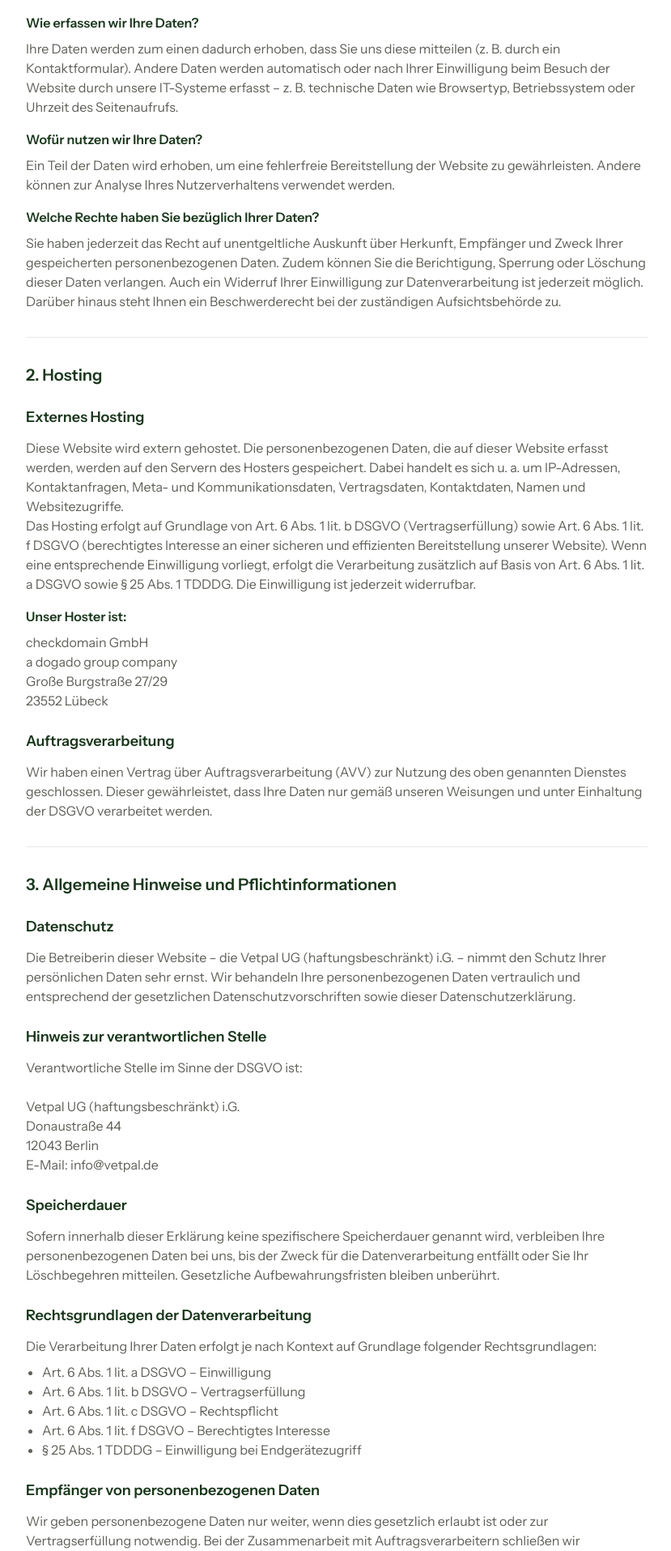
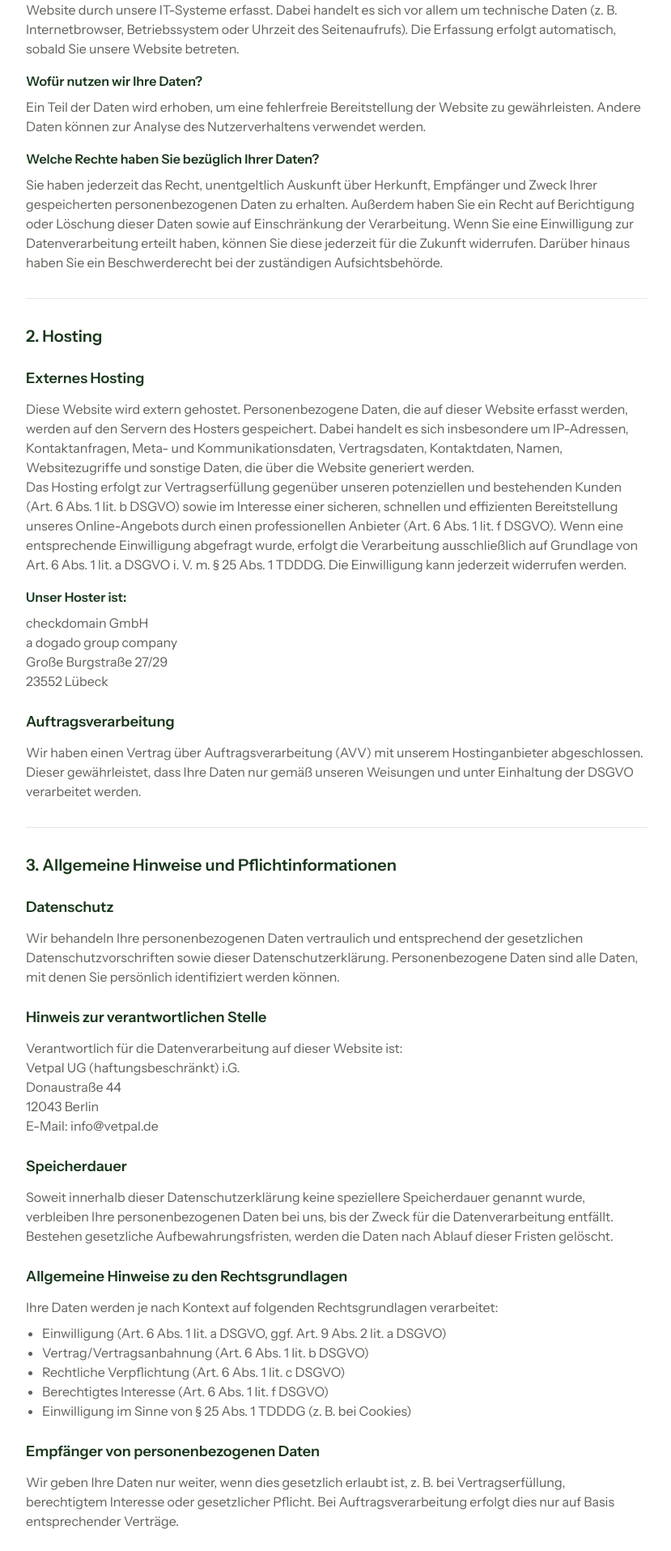
Before and after one commit to juliuslaux/vetpal, a Next.js app: page /datenschutz in a window 1280 px wide. Shown: the part 845-2760 px from the top of the page at 81% size, without its empty margins (0-829 px from the left). Built offline with nearby package versions, Linux system fonts and the light colour scheme.

Commit message:
changed data privacy statement

```diff
--- a/src/app/datenschutz/page.tsx
+++ b/src/app/datenschutz/page.tsx
@@ -157,33 +157,28 @@ export default function Datenschutz() {
 
             <h3 className="text-lg font-semibold text-[#1A371C] mt-6 mb-3">Allgemeine Hinweise</h3>
             <p className="text-[#5e6159]">
-              Die folgenden Hinweise geben einen einfachen Überblick darüber, was mit Ihren personenbezogenen Daten passiert, wenn Sie unsere Website besuchen. Personenbezogene Daten sind alle Daten, mit denen Sie persönlich identifiziert werden können. Ausführliche Informationen zum Thema Datenschutz entnehmen Sie der nachfolgenden Datenschutzerklärung.
+              Die folgenden Hinweise geben einen einfachen Überblick darüber, was mit Ihren personenbezogenen Daten passiert, wenn Sie diese Website besuchen. Personenbezogene Daten sind alle Daten, mit denen Sie persönlich identifiziert werden können. Ausführliche Informationen zum Thema Datenschutz entnehmen Sie der folgenden Datenschutzerklärung.
             </p>
 
             <h3 className="text-lg font-semibold text-[#1A371C] mt-6 mb-3">Datenerfassung auf dieser Website</h3>
             <h4 className="text-base font-semibold text-[#1A371C] mt-4 mb-2">Wer ist verantwortlich für die Datenerfassung auf dieser Website?</h4>
             <p>
-              Die Datenverarbeitung auf dieser Website erfolgt durch die Betreiberin der Website:<br />
-              <br />
-              Vetpal UG (haftungsbeschränkt) i.G.<br />
-              Donaustraße 44<br />
-              12043 Berlin<br />
-              E-Mail: info@vetpal.de
+              Die Datenverarbeitung auf dieser Website erfolgt durch den Websitebetreiber. Die Kontaktdaten können Sie dem Abschnitt &quot;Hinweis zur verantwortlichen Stelle&quot; entnehmen.
             </p>
 
             <h4 className="text-base font-semibold text-[#1A371C] mt-4 mb-2">Wie erfassen wir Ihre Daten?</h4>
             <p>
-              Ihre Daten werden zum einen dadurch erhoben, dass Sie uns diese mitteilen (z. B. durch ein Kontaktformular). Andere Daten werden automatisch oder nach Ihrer Einwilligung beim Besuch der Website durch unsere IT-Systeme erfasst – z. B. technische Daten wie Browsertyp, Betriebssystem oder Uhrzeit des Seitenaufrufs.
+              Ihre Daten werden zum einen dadurch erhoben, dass Sie uns diese mitteilen - z. B. über ein Kontaktformular. Andere Daten werden automatisch oder nach Ihrer Einwilligung beim Besuch der Website durch unsere IT-Systeme erfasst. Dabei handelt es sich vor allem um technische Daten (z. B. Internetbrowser, Betriebssystem oder Uhrzeit des Seitenaufrufs). Die Erfassung erfolgt automatisch, sobald Sie unsere Website betreten.
             </p>
 
             <h4 className="text-base font-semibold text-[#1A371C] mt-4 mb-2">Wofür nutzen wir Ihre Daten?</h4>
             <p>
-              Ein Teil der Daten wird erhoben, um eine fehlerfreie Bereitstellung der Website zu gewährleisten. Andere können zur Analyse Ihres Nutzerverhaltens verwendet werden.
+              Ein Teil der Daten wird erhoben, um eine fehlerfreie Bereitstellung der Website zu gewährleisten. Andere Daten können zur Analyse des Nutzerverhaltens verwendet werden.
             </p>
 
             <h4 className="text-base font-semibold text-[#1A371C] mt-4 mb-2">Welche Rechte haben Sie bezüglich Ihrer Daten?</h4>
             <p>
-              Sie haben jederzeit das Recht auf unentgeltliche Auskunft über Herkunft, Empfänger und Zweck Ihrer gespeicherten personenbezogenen Daten. Zudem können Sie die Berichtigung, Sperrung oder Löschung dieser Daten verlangen. Auch ein Widerruf Ihrer Einwilligung zur Datenverarbeitung ist jederzeit möglich. Darüber hinaus steht Ihnen ein Beschwerderecht bei der zuständigen Aufsichtsbehörde zu.
+              Sie haben jederzeit das Recht, unentgeltlich Auskunft über Herkunft, Empfänger und Zweck Ihrer gespeicherten personenbezogenen Daten zu erhalten. Außerdem haben Sie ein Recht auf Berichtigung oder Löschung dieser Daten sowie auf Einschränkung der Verarbeitung. Wenn Sie eine Einwilligung zur Datenverarbeitung erteilt haben, können Sie diese jederzeit für die Zukunft widerrufen. Darüber hinaus haben Sie ein Beschwerderecht bei der zuständigen Aufsichtsbehörde.
             </p>
 
             <div className="border-t border-gray-200 my-8"></div>
@@ -192,10 +187,10 @@ export default function Datenschutz() {
 
             <h3 className="text-lg font-semibold text-[#1A371C] mt-6 mb-3">Externes Hosting</h3>
             <p>
-              Diese Website wird extern gehostet. Die personenbezogenen Daten, die auf dieser Website erfasst werden, werden auf den Servern des Hosters gespeichert. Dabei handelt es sich u. a. um IP-Adressen, Kontaktanfragen, Meta- und Kommunikationsdaten, Vertragsdaten, Kontaktdaten, Namen und Websitezugriffe.
+              Diese Website wird extern gehostet. Personenbezogene Daten, die auf dieser Website erfasst werden, werden auf den Servern des Hosters gespeichert. Dabei handelt es sich insbesondere um IP-Adressen, Kontaktanfragen, Meta- und Kommunikationsdaten, Vertragsdaten, Kontaktdaten, Namen, Websitezugriffe und sonstige Daten, die über die Website generiert werden.
             </p>
             <p>
-              Das Hosting erfolgt auf Grundlage von Art. 6 Abs. 1 lit. b DSGVO (Vertragserfüllung) sowie Art. 6 Abs. 1 lit. f DSGVO (berechtigtes Interesse an einer sicheren und effizienten Bereitstellung unserer Website). Wenn eine entsprechende Einwilligung vorliegt, erfolgt die Verarbeitung zusätzlich auf Basis von Art. 6 Abs. 1 lit. a DSGVO sowie § 25 Abs. 1 TDDDG. Die Einwilligung ist jederzeit widerrufbar.
+              Das Hosting erfolgt zur Vertragserfüllung gegenüber unseren potenziellen und bestehenden Kunden (Art. 6 Abs. 1 lit. b DSGVO) sowie im Interesse einer sicheren, schnellen und effizienten Bereitstellung unseres Online-Angebots durch einen professionellen Anbieter (Art. 6 Abs. 1 lit. f DSGVO). Wenn eine entsprechende Einwilligung abgefragt wurde, erfolgt die Verarbeitung ausschließlich auf Grundlage von Art. 6 Abs. 1 lit. a DSGVO i. V. m. § 25 Abs. 1 TDDDG. Die Einwilligung kann jederzeit widerrufen werden.
             </p>
 
             <h4 className="text-base font-semibold text-[#1A371C] mt-4 mb-2">Unser Hoster ist:</h4>
@@ -208,7 +203,7 @@ export default function Datenschutz() {
 
             <h3 className="text-lg font-semibold text-[#1A371C] mt-6 mb-3">Auftragsverarbeitung</h3>
             <p>
-              Wir haben einen Vertrag über Auftragsverarbeitung (AVV) zur Nutzung des oben genannten Dienstes geschlossen. Dieser gewährleistet, dass Ihre Daten nur gemäß unseren Weisungen und unter Einhaltung der DSGVO verarbeitet werden.
+              Wir haben einen Vertrag über Auftragsverarbeitung (AVV) mit unserem Hostinganbieter abgeschlossen. Dieser gewährleistet, dass Ihre Daten nur gemäß unseren Weisungen und unter Einhaltung der DSGVO verarbeitet werden.
             </p>
 
             <div className="border-t border-gray-200 my-8"></div>
@@ -217,13 +212,12 @@ export default function Datenschutz() {
 
             <h3 className="text-lg font-semibold text-[#1A371C] mt-6 mb-3">Datenschutz</h3>
             <p>
-              Die Betreiberin dieser Website – die Vetpal UG (haftungsbeschränkt) i.G. – nimmt den Schutz Ihrer persönlichen Daten sehr ernst. Wir behandeln Ihre personenbezogenen Daten vertraulich und entsprechend der gesetzlichen Datenschutzvorschriften sowie dieser Datenschutzerklärung.
+              Wir behandeln Ihre personenbezogenen Daten vertraulich und entsprechend der gesetzlichen Datenschutzvorschriften sowie dieser Datenschutzerklärung. Personenbezogene Daten sind alle Daten, mit denen Sie persönlich identifiziert werden können.
             </p>
 
             <h3 className="text-lg font-semibold text-[#1A371C] mt-6 mb-3">Hinweis zur verantwortlichen Stelle</h3>
             <p>
-              Verantwortliche Stelle im Sinne der DSGVO ist:<br />
-              <br />
+              Verantwortlich für die Datenverarbeitung auf dieser Website ist:<br />
               Vetpal UG (haftungsbeschränkt) i.G.<br />
               Donaustraße 44<br />
               12043 Berlin<br />
@@ -232,42 +226,34 @@ export default function Datenschutz() {
 
             <h3 className="text-lg font-semibold text-[#1A371C] mt-6 mb-3">Speicherdauer</h3>
             <p>
-              Sofern innerhalb dieser Erklärung keine spezifischere Speicherdauer genannt wird, verbleiben Ihre personenbezogenen Daten bei uns, bis der Zweck für die Datenverarbeitung entfällt oder Sie Ihr Löschbegehren mitteilen. Gesetzliche Aufbewahrungsfristen bleiben unberührt.
+              Soweit innerhalb dieser Datenschutzerklärung keine speziellere Speicherdauer genannt wurde, verbleiben Ihre personenbezogenen Daten bei uns, bis der Zweck für die Datenverarbeitung entfällt. Bestehen gesetzliche Aufbewahrungsfristen, werden die Daten nach Ablauf dieser Fristen gelöscht.
             </p>
 
-            <h3 className="text-lg font-semibold text-[#1A371C] mt-6 mb-3">Rechtsgrundlagen der Datenverarbeitung</h3>
+            <h3 className="text-lg font-semibold text-[#1A371C] mt-6 mb-3">Allgemeine Hinweise zu den Rechtsgrundlagen</h3>
             <p>
-              Die Verarbeitung Ihrer Daten erfolgt je nach Kontext auf Grundlage folgender Rechtsgrundlagen:
+              Ihre Daten werden je nach Kontext auf folgenden Rechtsgrundlagen verarbeitet:
             </p>
             <ul className="list-disc pl-5 mt-2">
-              <li>Art. 6 Abs. 1 lit. a DSGVO – Einwilligung</li>
-              <li>Art. 6 Abs. 1 lit. b DSGVO – Vertragserfüllung</li>
-              <li>Art. 6 Abs. 1 lit. c DSGVO – Rechtspflicht</li>
-              <li>Art. 6 Abs. 1 lit. f DSGVO – Berechtigtes Interesse</li>
-              <li>§ 25 Abs. 1 TDDDG – Einwilligung bei Endgerätezugriff</li>
+              <li>Einwilligung (Art. 6 Abs. 1 lit. a DSGVO, ggf. Art. 9 Abs. 2 lit. a DSGVO)</li>
+              <li>Vertrag/Vertragsanbahnung (Art. 6 Abs. 1 lit. b DSGVO)</li>
+              <li>Rechtliche Verpflichtung (Art. 6 Abs. 1 lit. c DSGVO)</li>
+              <li>Berechtigtes Interesse (Art. 6 Abs. 1 lit. f DSGVO)</li>
+              <li>Einwilligung im Sinne von § 25 Abs. 1 TDDDG (z. B. bei Cookies)</li>
             </ul>
 
             <h3 className="text-lg font-semibold text-[#1A371C] mt-6 mb-3">Empfänger von personenbezogenen Daten</h3>
             <p>
-              Wir geben personenbezogene Daten nur weiter, wenn dies gesetzlich erlaubt ist oder zur Vertragserfüllung notwendig. Bei der Zusammenarbeit mit Auftragsverarbeitern schließen wir entsprechende Vereinbarungen ab.
+              Wir geben Ihre Daten nur weiter, wenn dies gesetzlich erlaubt ist, z. B. bei Vertragserfüllung, berechtigtem Interesse oder gesetzlicher Pflicht. Bei Auftragsverarbeitung erfolgt dies nur auf Basis entsprechender Verträge.
             </p>
 
-            <h3 className="text-lg font-semibold text-[#1A371C] mt-6 mb-3">Ihre Rechte</h3>
+            <h3 className="text-lg font-semibold text-[#1A371C] mt-6 mb-3">Widerruf Ihrer Einwilligung zur Datenverarbeitung</h3>
             <p>
-              Sie haben unter anderem folgende Rechte:
+              Sie können Ihre Einwilligung jederzeit widerrufen. Die Rechtmäßigkeit der Verarbeitung bis zum Widerruf bleibt unberührt.
             </p>
-            <ul className="list-disc pl-5 mt-2">
-              <li>Widerruf Ihrer Einwilligung</li>
-              <li>Widerspruch gegen Verarbeitung (Art. 21 DSGVO)</li>
-              <li>Beschwerderecht bei Aufsichtsbehörden</li>
-              <li>Auskunft, Berichtigung, Löschung</li>
-              <li>Einschränkung der Verarbeitung</li>
-              <li>Datenübertragbarkeit</li>
-            </ul>
 
             <h3 className="text-lg font-semibold text-[#1A371C] mt-6 mb-3">Widerspruch gegen Werbe-E-Mails</h3>
             <p>
-              Der Nutzung von im Rahmen der Impressumspflicht veröffentlichten Kontaktdaten zur unverlangten Werbung wird widersprochen. Rechtliche Schritte im Falle von Spam bleiben vorbehalten.
+              Der Nutzung unserer Kontaktdaten zur Übersendung nicht ausdrücklich angeforderter Werbung wird widersprochen.
             </p>
 
             <div className="border-t border-gray-200 my-8"></div>
@@ -276,8 +262,8 @@ export default function Datenschutz() {
 
             <h3 className="text-lg font-semibold text-[#1A371C] mt-6 mb-3">Cookies</h3>
             <p>
-              Unsere Website verwendet sogenannte Cookies. Diese dienen der Benutzerfreundlichkeit sowie Analysezwecken. Rechtsgrundlage ist Art. 6 Abs. 1 lit. f DSGVO bzw. – bei Einwilligung – Art. 6 Abs. 1 lit. a DSGVO i.V.m. § 25 Abs. 1 TDDDG.
-              <br />Sie können Ihre Browser-Einstellungen so anpassen, dass Sie über Cookies informiert werden oder diese vollständig ablehnen. Die Funktionalität unserer Website kann dadurch eingeschränkt sein.
+              Unsere Website verwendet Cookies. Technisch notwendige Cookies dienen der Bereitstellung bestimmter Funktionen. Andere Cookies helfen uns, die Nutzung zu analysieren oder unser Angebot zu optimieren. Die Speicherung erfolgt je nach Zweck auf Grundlage von Art. 6 Abs. 1 lit. f DSGVO oder nach Einwilligung (Art. 6 Abs. 1 lit. a DSGVO, § 25 TDDDG).
+              Sie können Ihre Einstellungen im Browser anpassen und Cookies löschen oder blockieren.
             </p>
 
             <div className="border-t border-gray-200 my-8"></div>
@@ -286,8 +272,8 @@ export default function Datenschutz() {
 
             <h3 className="text-lg font-semibold text-[#1A371C] mt-6 mb-3">Newsletterdaten</h3>
             <p>
-              Wenn Sie unseren Newsletter abonnieren, benötigen wir Ihre E-Mail-Adresse und Ihre Einwilligung. Diese Einwilligung kann jederzeit widerrufen werden. Die Datenverarbeitung erfolgt auf Grundlage von Art. 6 Abs. 1 lit. a DSGVO.
-              <br />Bei Austragung aus dem Verteiler kann Ihre E-Mail-Adresse in eine Blacklist aufgenommen werden, um zukünftige Zusendungen zu verhindern.
+              Wenn Sie unseren Newsletter abonnieren, verwenden wir Ihre E-Mail-Adresse ausschließlich für diesen Zweck. Die Verarbeitung erfolgt auf Grundlage Ihrer Einwilligung (Art. 6 Abs. 1 lit. a DSGVO).
+              Sie können sich jederzeit abmelden. Ihre Daten werden anschließend gelöscht oder in eine Blacklist aufgenommen, sofern dies zur Vermeidung künftiger Zusendungen erforderlich ist.
             </p>
 
             <div className="border-t border-gray-200 my-8"></div>
@@ -296,50 +282,14 @@ export default function Datenschutz() {
 
             <h3 className="text-lg font-semibold text-[#1A371C] mt-6 mb-3">Google Fonts</h3>
             <p>
-              Zur einheitlichen Darstellung nutzt unsere Website Google Fonts. Beim Laden der Seite wird Ihre IP-Adresse an Google übermittelt. Die Nutzung basiert auf Art. 6 Abs. 1 lit. f DSGVO. Weitere Informationen:<br />
+              Zur einheitlichen Darstellung von Schriftarten nutzt diese Website Google Fonts. Beim Laden der Fonts wird eine Verbindung zu Google-Servern hergestellt. Dabei wird Ihre IP-Adresse übermittelt.
+              Die Nutzung erfolgt auf Grundlage von Art. 6 Abs. 1 lit. f DSGVO bzw. nach Einwilligung (Art. 6 Abs. 1 lit. a DSGVO, § 25 TDDDG). Weitere Infos:<br />
               <a href="https://developers.google.com/fonts/faq" className="text-[#1A371C] hover:underline">https://developers.google.com/fonts/faq</a><br />
               <a href="https://policies.google.com/privacy" className="text-[#1A371C] hover:underline">https://policies.google.com/privacy</a>
             </p>
             <p>
               Google ist nach dem EU-US Data Privacy Framework zertifiziert:<br />
               <a href="https://www.dataprivacyframework.gov/participant/5780" className="text-[#1A371C] hover:underline">https://www.dataprivacyframework.gov/participant/5780</a>
-            </p>
-
-            <div className="border-t border-gray-200 my-8"></div>
-
-            <h2 className="text-xl font-semibold text-[#1A371C] mt-8 mb-4">7. Drittanbieter-Dienste und Datenübermittlung in Drittländer</h2>
-
-            <p>
-              Im Rahmen unserer Geschäftstätigkeit setzen wir verschiedene Softwaredienste externer Anbieter ein. Dabei kann es zur Übermittlung personenbezogener Daten an Drittstaaten außerhalb der Europäischen Union (insbesondere die USA) kommen. Die Verarbeitung erfolgt nur auf Grundlage Ihrer Einwilligung (Art. 6 Abs. 1 lit. a DSGVO, § 25 Abs. 1 TDDDG) oder bei Vorliegen geeigneter Garantien im Sinne von Art. 44 ff. DSGVO.
-            </p>
-            <p>
-              Wir haben mit allen Dienstleistern, soweit gesetzlich erforderlich, Auftragsverarbeitungsverträge (AVV) abgeschlossen.
-            </p>
-
-            <h3 className="text-lg font-semibold text-[#1A371C] mt-6 mb-3">Eingesetzte Drittanbieterdienste im Überblick:</h3>
-
-            <h4 className="text-base font-semibold text-[#1A371C] mt-4 mb-2">1. OpenAI (ChatGPT, API-Nutzung)</h4>
-            <p>
-              Anbieter: OpenAI, L.L.C., 3180 18th Street, San Francisco, CA 94110, USA<br />
-              Zweck: Verarbeitung natürlicher Sprache<br />
-              Rechtsgrundlage: Einwilligung (Art. 6 Abs. 1 lit. a DSGVO)<br />
-              Datenübermittlung in Drittländer: Ja – USA, EU-U.S. Data Privacy Framework
-            </p>
-
-            <h4 className="text-base font-semibold text-[#1A371C] mt-4 mb-2">2. ElevenLabs (Text-to-Speech-API)</h4>
-            <p>
-              Anbieter: ElevenLabs Inc., New York, NY, USA<br />
-              Zweck: Sprachausgabe von Texten<br />
-              Rechtsgrundlage: Einwilligung (Art. 6 Abs. 1 lit. a DSGVO)<br />
-              Datenübermittlung in Drittländer: Ja – USA, mit SCC
-            </p>
-
-            <h4 className="text-base font-semibold text-[#1A371C] mt-4 mb-2">3. Amazon Web Services (AWS)</h4>
-            <p>
-              Anbieter: Amazon Web Services, Inc., Seattle, WA, USA<br />
-              Zweck: Hosting, Serverbetrieb<br />
-              Rechtsgrundlage: Vertragserfüllung, berechtigtes Interesse<br />
-              Datenübermittlung: EU/USA – DPF oder SCC
             </p>
           </div>
         </div>
```
